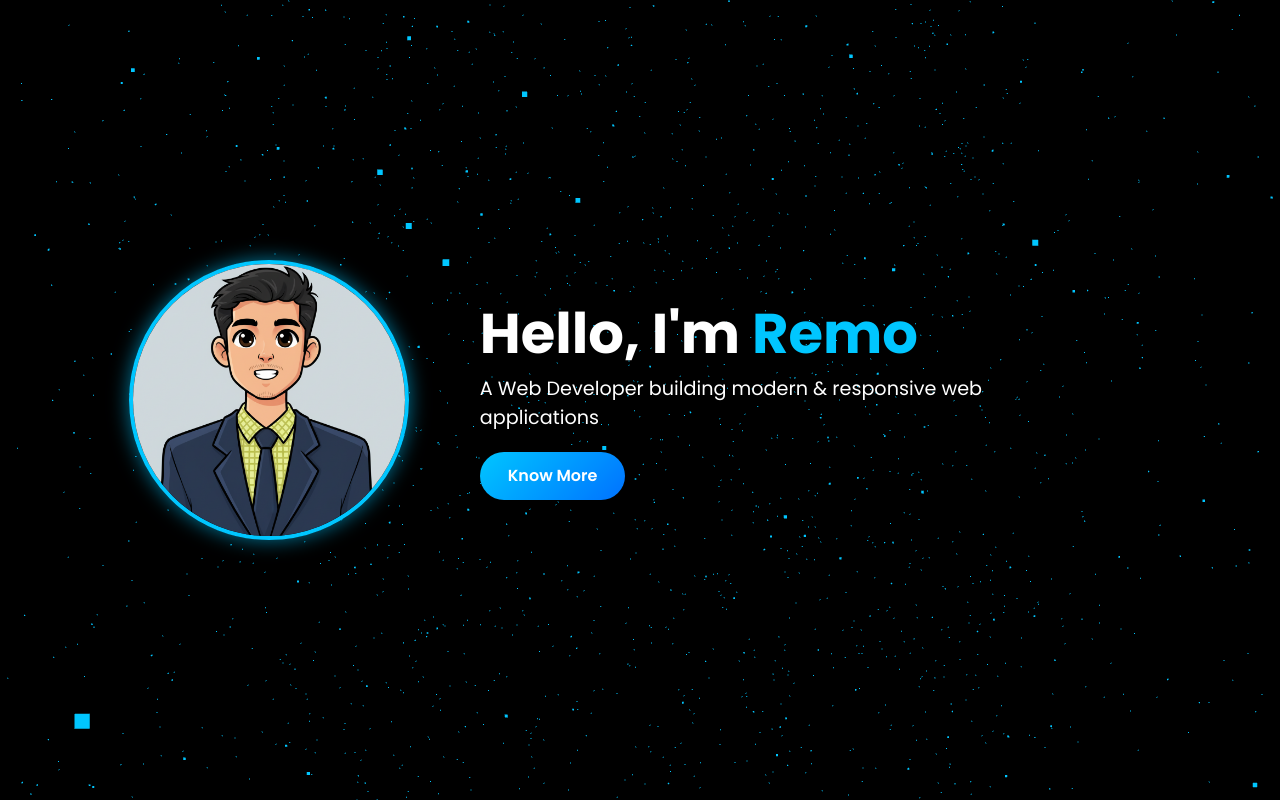
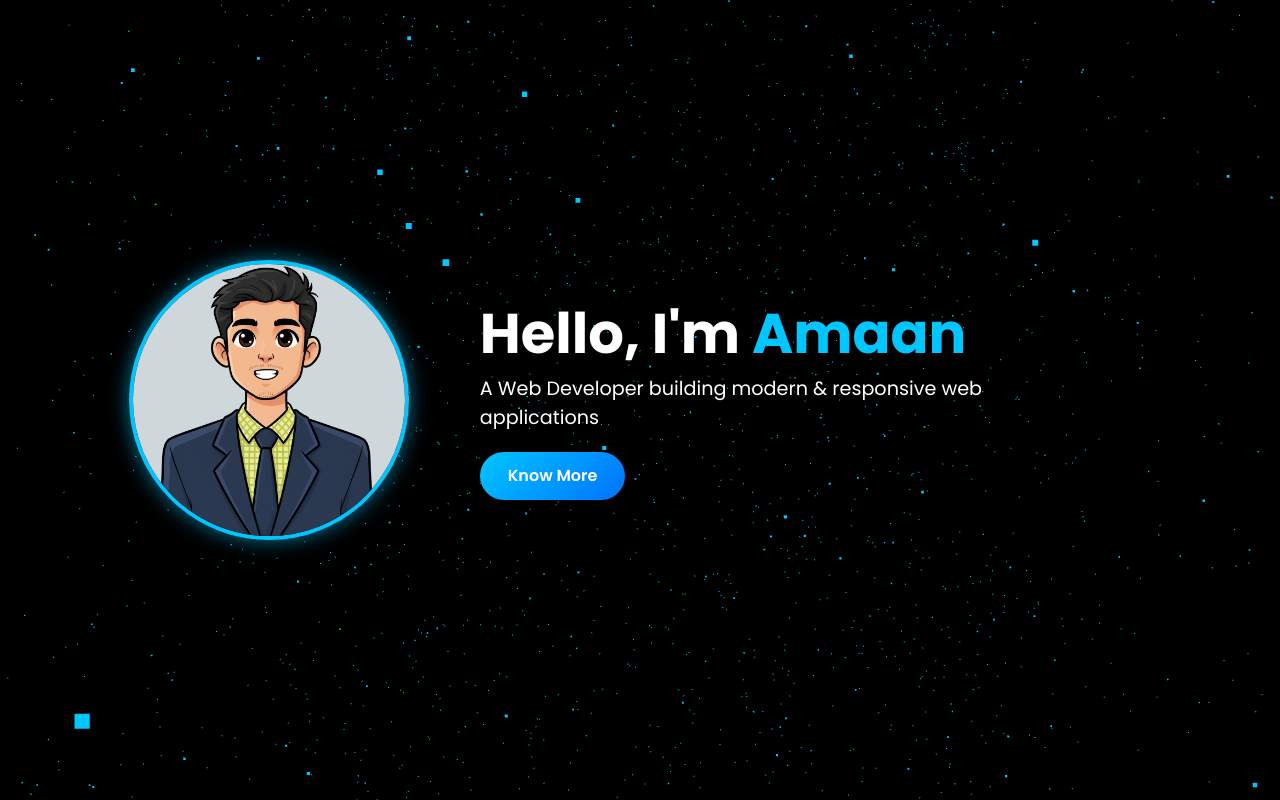
Before and after one commit to Amaan2319/portfolio-new, a plain HTML site: page index.html in a window 1280 px wide. Drawn offline with nearby package versions, Linux system fonts and the light colour scheme; animation ran at ten frames a second.

Commit message:
Update name in index.html

```diff
--- a/index.html
+++ b/index.html
@@ -186,7 +186,7 @@
         <img src="images/amaan-cartoon.png" alt="Profile" id="profileImage" class="profile-img">
       </div>
       <div class="col-md-7">
-        <h1>Hello, I'm <span style="color:#00c6ff">Remo</span></h1>
+        <h1>Hello, I'm <span style="color:#00c6ff">Amaan</span></h1>
         <p>A Web Developer building modern & responsive web applications</p>
         <a href="#about" class="btn btn-custom">Know More</a>
       </div>
```
